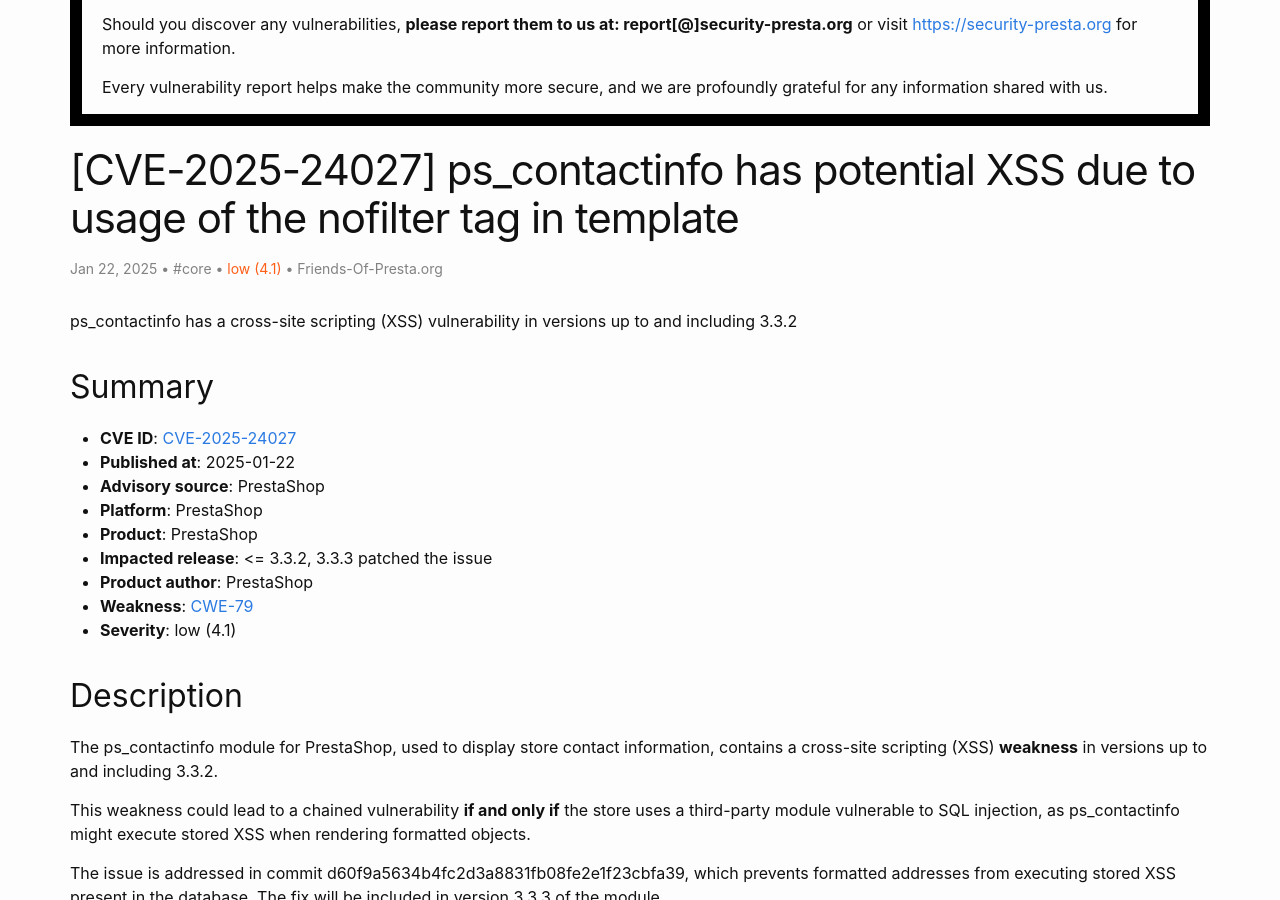
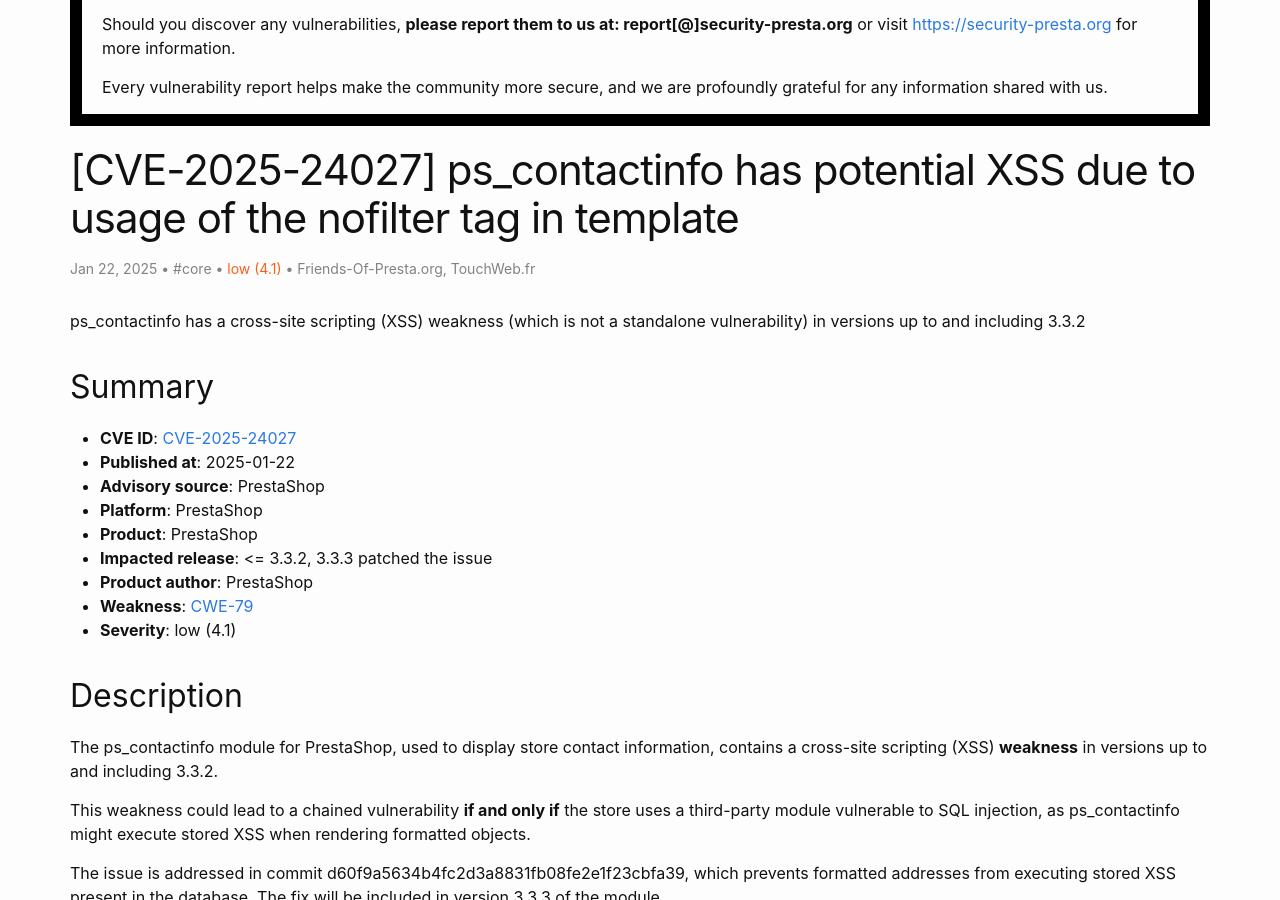
Before and after one commit to friends-of-presta/security-advisories, a Jekyll site: the page built from _posts/2025-01-22-ps_contactinfo.md, in a window 1280 px wide and 900 px high, scrolled down 314 px. Built offline with Jekyll 4.4.1, drawn with Linux system fonts in a browser that asks for light colours.

Commit message:
Update 2025-01-22-ps_contactinfo.md

```diff
--- a/_posts/2025-01-22-ps_contactinfo.md
+++ b/_posts/2025-01-22-ps_contactinfo.md
@@ -4,11 +4,12 @@ title: "[CVE-2025-24027] ps_contactinfo has potential XSS due to usage of the no
 categories: core
 author:
 - Friends-Of-Presta.org
+- TouchWeb.fr
 meta: "CVE,PrestaShop,core"
 severity: "low (4.1)"
 ---
 
-ps_contactinfo has a cross-site scripting (XSS) vulnerability in versions up to and including 3.3.2
+ps_contactinfo has a cross-site scripting (XSS) weakness (which is not a standalone vulnerability) in versions up to and including 3.3.2
 
 ## Summary
 
```
